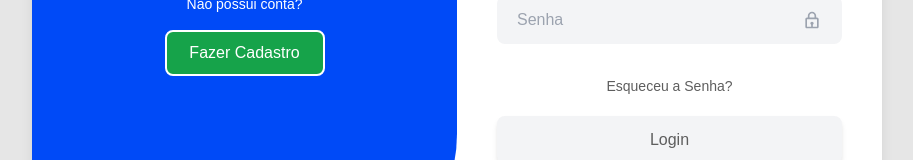
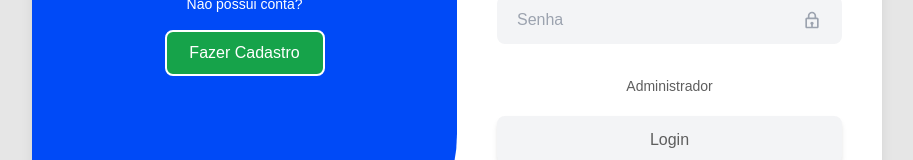
Before and after one commit to NycolleM/ChatBot_DevWeb, a React (Vite) app: page /telalogin in a window 1280 px wide. Shown: the part 391-551 px from the top of the page, without its empty margins (183-1096 px from the left). Built offline with nearby package versions, Linux system fonts and the light colour scheme.

Commit message:
front arrumado

```diff
--- a/src/pages/TelaLogin.jsx
+++ b/src/pages/TelaLogin.jsx
@@ -1,5 +1,5 @@
 import React, { useState } from 'react'
-import { useNavigate } from 'react-router-dom'
+import { useNavigate,Link} from 'react-router-dom'
 import { BiUser, BiLock, BiEnvelope } from 'react-icons/bi'
 
 
@@ -28,7 +28,7 @@ const TelaLogin = () => {
             <BiLock className="absolute right-5 top-1/2 transform -translate-y-1/2 text-gray-400 text-xl" />
           </div>
           <div className="pb-5 text-sm text-[#5e5e5e]">
-            <a href="#" className="hover:text-primary">Esqueceu a Senha?</a>
+             <Link to="/telaloginadmin" className="mx-6 p-2">Administrador</Link>
           </div>
           <button type="submit" className="w-full h-12 rounded-lg border-none shadow-md text-[#5e5e5e] bg-gray-100 hover:bg-gray-200 cursor-pointer">
             Login
--- a/src/pages/TelaPerfil.jsx
+++ b/src/pages/TelaPerfil.jsx
@@ -36,7 +36,7 @@ export default function TelaPerfil() {
           </div>
           <div className="hidden md:flex items-center text-sm">
             <a href="/telaacesso" className="mx-6 p-2">Início</a>
-            <Link to="/telaloginadmin" className="mx-6 p-2">Administrador</Link>
+
             <Link to="/telahistorico" className="mx-6 p-2">Histórico</Link>
             <Link to="/telachat" className="mx-6 p-2">Chat</Link>
           </div>
```
